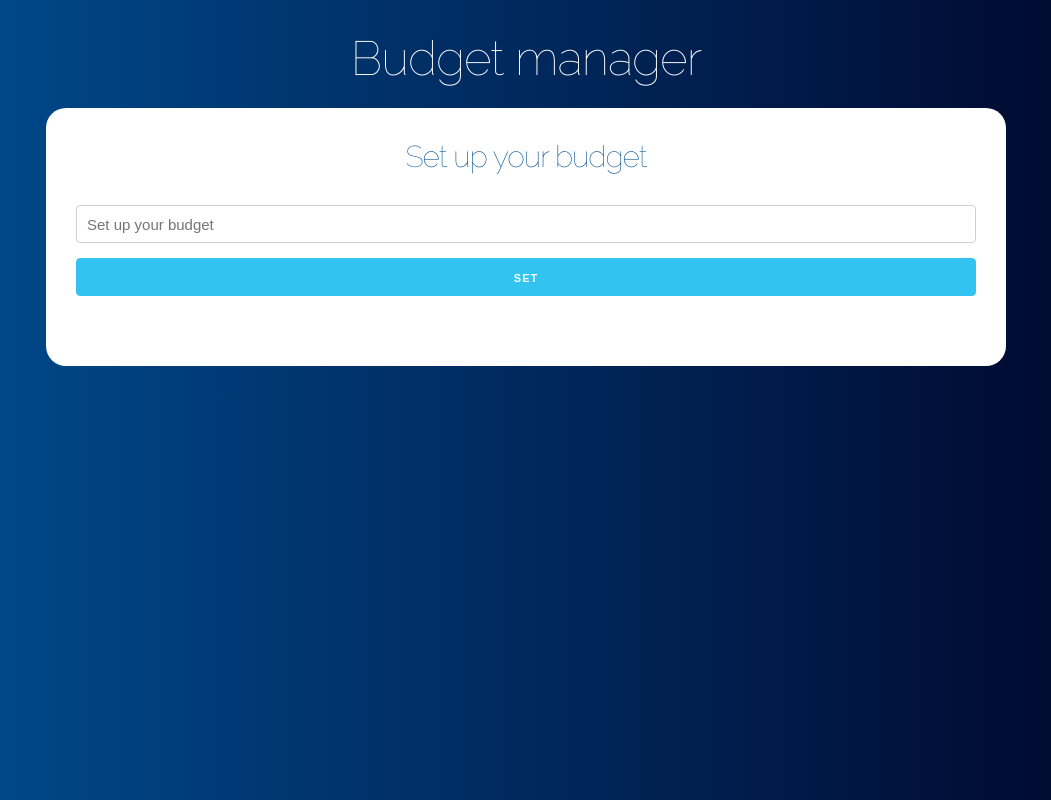
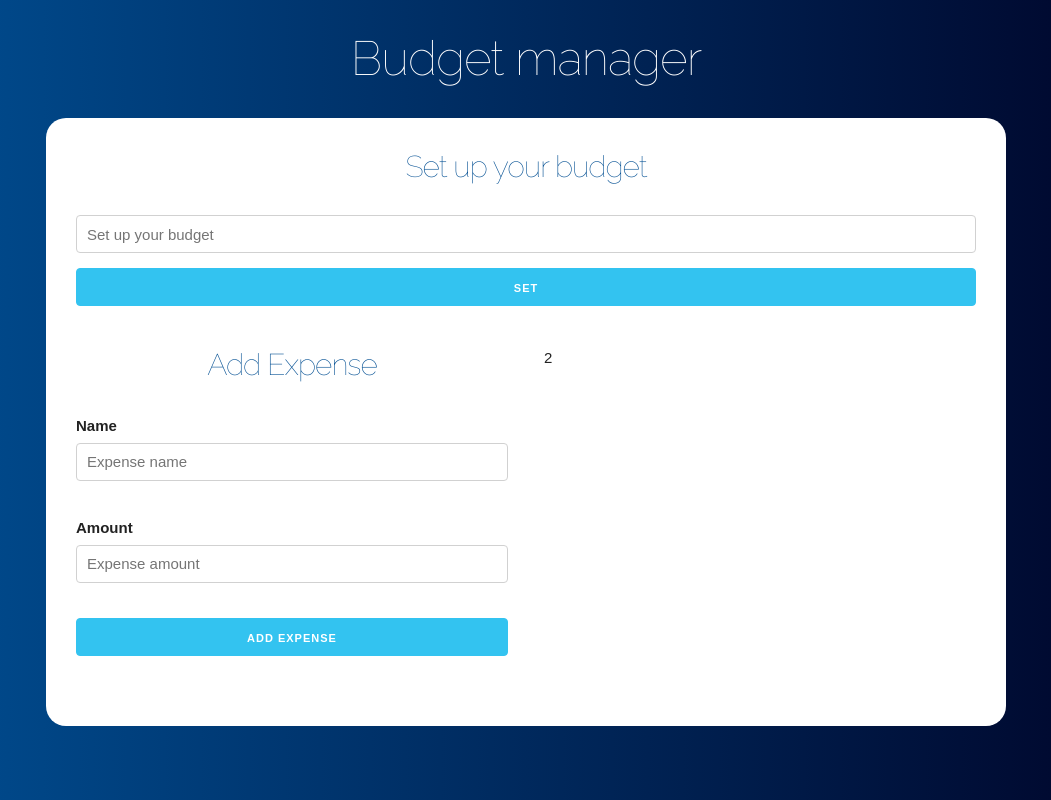
Before and after one commit to Pedrobusou/budget-manager, a React (Create React App) app: page / in a window 1280 px wide. Shown: the whole page, without its empty margins (114-1165 px from the left). Built offline with nearby package versions, Linux system fonts and the light colour scheme.

Commit message:
Add ExpenseForm & expense state

```diff
--- a/src/App.js
+++ b/src/App.js
@@ -1,5 +1,6 @@
 import React, {useState} from 'react';
 import BudgetForm from './components/BudgetForm';
+import ExpenseForm from './components/ExpenseForm';
 
 function App() {
   const [budget, setBudget] = useState(0);
@@ -9,11 +10,18 @@
     <div className="container">
       <header>
         <h1>Budget manager</h1>
+      </header>
 
-        <div className="content content--main">
-          <BudgetForm setBudget={setBudget} setRemaining={setRemaining} />
+      <div className="content content--main">
+        <BudgetForm setBudget={setBudget} setRemaining={setRemaining} />
+
+        <div className="row">
+          <div className="one-half column">
+            <ExpenseForm />
+          </div>
+          <div className="one-half column">2</div>
         </div>
-      </header>
+      </div>
     </div>
   );
 }
--- /dev/null
+++ b/src/components/ExpenseForm.js
@@ -0,0 +1,37 @@
+import React, {useState} from 'react';
+
+const ExpenseForm = ({}) => {
+  const [expense, setExpense] = useState(0);
+
+  return (
+    <form>
+      <h2>Add Expense</h2>
+
+      <div className="field">
+        <label>Name</label>
+        <input
+          type="text"
+          className="u-full-width"
+          placeholder="Expense name"
+        />
+      </div>
+
+      <div className="field">
+        <label>Amount</label>
+        <input
+          type="number"
+          className="u-full-width"
+          placeholder="Expense amount"
+        />
+      </div>
+
+      <input
+        type="submit"
+        className="button-primary u-full-width"
+        value="Add expense"
+      />
+    </form>
+  );
+};
+
+export default ExpenseForm;
```
